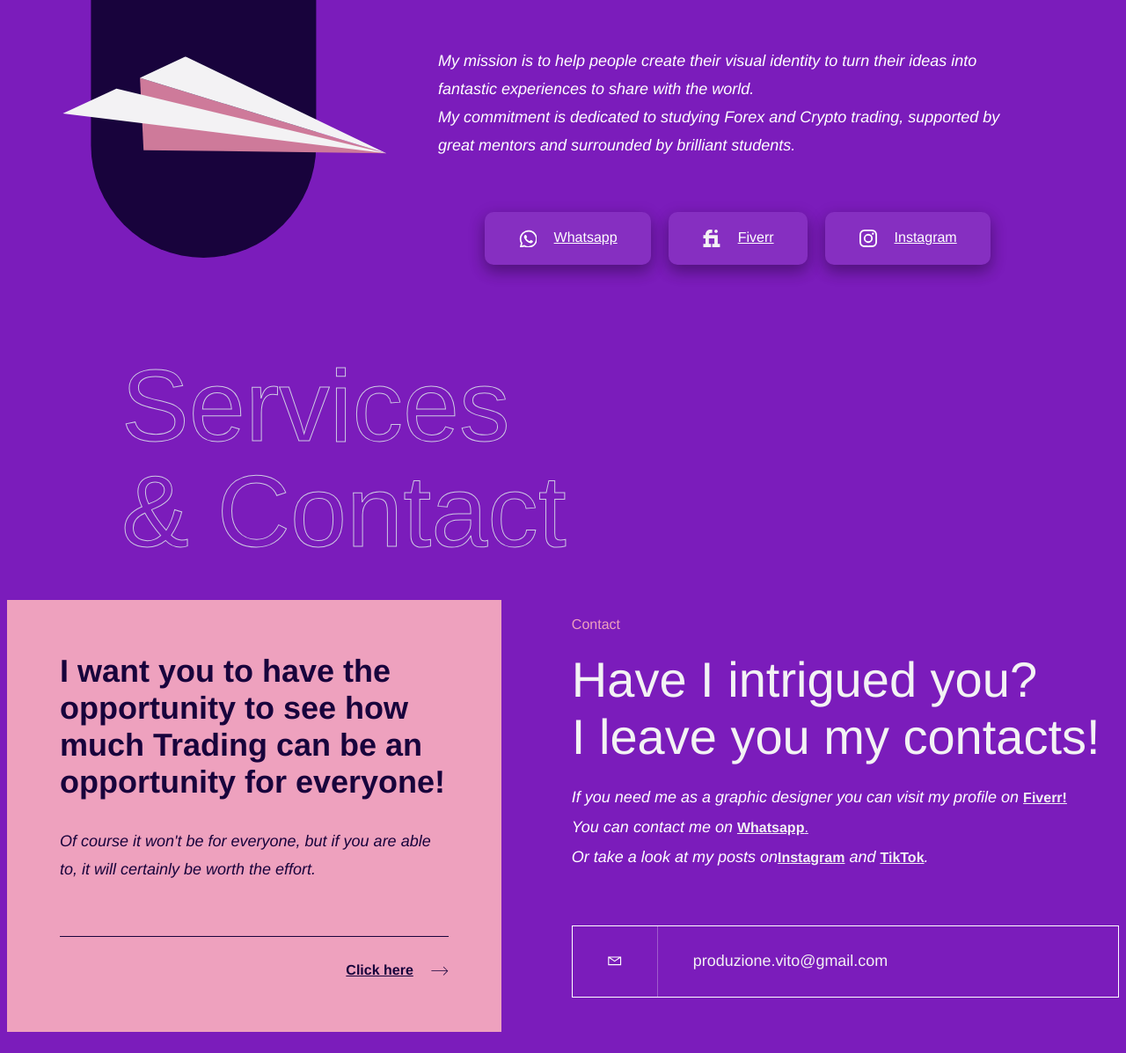
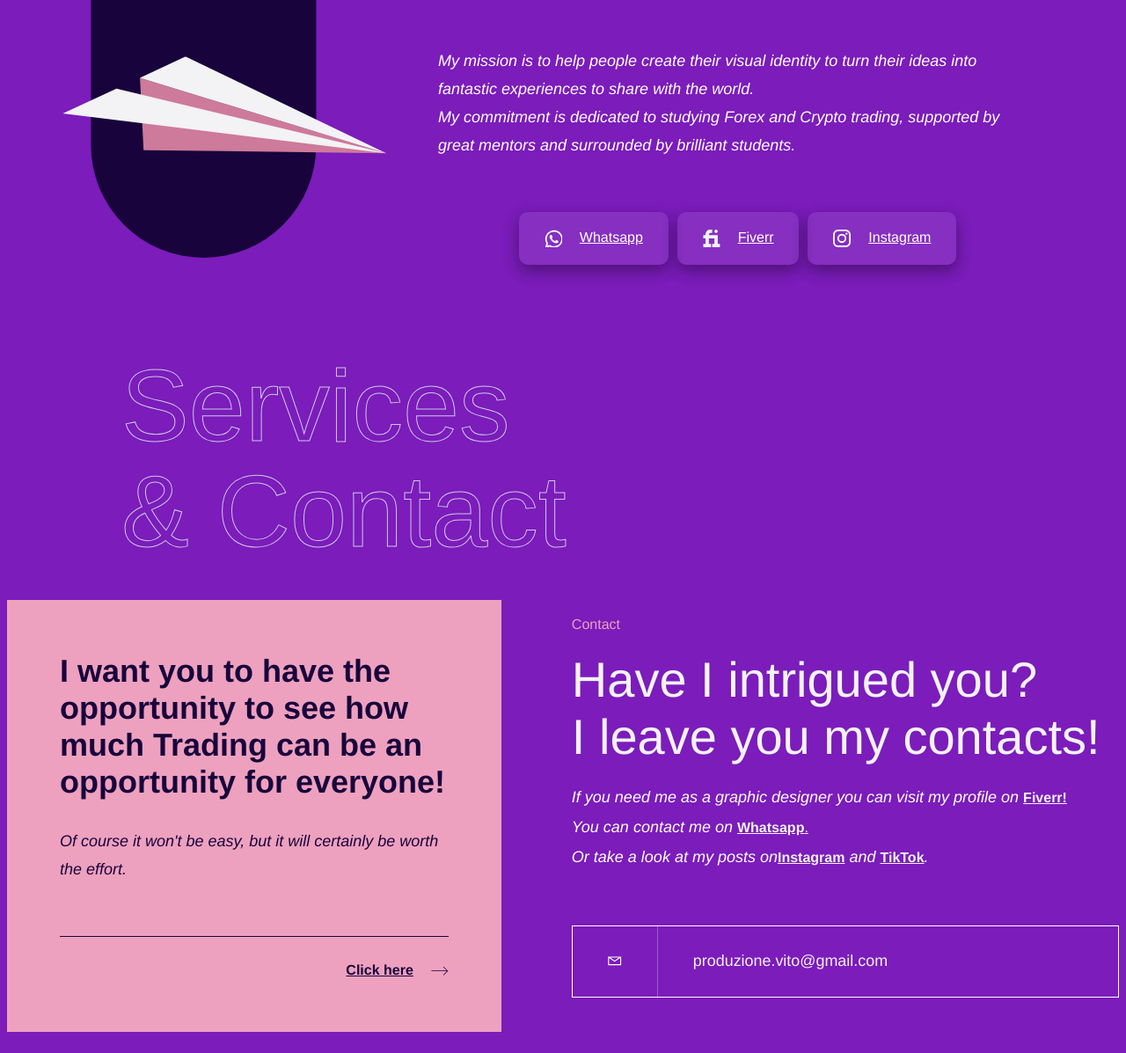
Before and after one commit to vitoesposito/vitoesposito, a PHP site: page / in a window 1280 px wide. Shown: the part 617-1814 px from the top of the page at 88% size. Run offline with PHP 8.4, Linux system fonts and the light colour scheme; some web fonts are replaced.

Commit message:
2201110449

```diff
--- a/files/styles.css
+++ b/files/styles.css
@@ -895,9 +895,9 @@ transition:transform 800ms cubic-bezier(0, 0.45, 0.15, 1)}
     color: white;
     font-size: 16px;
     fill: #fff;
-    padding:0 20%;
+    padding:0 15%;
     box-shadow: 0 8px 16px 0 rgba(0,0,0,0.2), 0 6px 20px 0 rgba(0,0,0,0.19);
-    margin: 10px;
+    margin: 5px;
 }
 
 .social-button svg {
--- a/index.html
+++ b/index.html
@@ -184,7 +184,7 @@
             <div class="informations-content">
                 <div class="about">
                     <div class="title"><b>I want you to have the opportunity to see how much Trading can be an opportunity for everyone!</b></div>
-                    <p><i>Of course it won't be for everyone, but if you are able to, it will certainly be worth the effort.</i></p>
+                    <p><i>Of course it won't be easy, but it will certainly be worth the effort.</i></p>
                     <div class="line"></div>
                     <a href="https://vitoesposito.it/about.html"><b>Click here</b>
                         <svg width="20" height="11" xmlns="http://www.w3.org/2000/svg"><path d="M14.285.668l-.506.506 4.146 4.148H.392v.717h17.533l-4.146 4.147.506.506 5.012-5.012z" fill="#18033C" fill-rule="evenodd"></path></svg>
@@ -213,7 +213,7 @@
             <div class="informations-content">
                 <div class="about">
                     <div class="title"><b>Desidero che tu possa avere l'occasione di vedere quanto il Trading possa essere un occasione per tutti!</b></div>
-                    <p><i>Certo non sarà per tutti, ma se ne sarai capace ne varrà sicuramente lo sforzo.</i></p>
+                    <p><i>Certo non sarà semplice, ma se ne sarai capace ne varrà sicuramente lo sforzo.</i></p>
                     <div class="line"></div>
                     <a href="https://vitoesposito.it/about.html"><b>Clicca qui</b>
                         <svg width="20" height="11" xmlns="http://www.w3.org/2000/svg"><path d="M14.285.668l-.506.506 4.146 4.148H.392v.717h17.533l-4.146 4.147.506.506 5.012-5.012z" fill="#18033C" fill-rule="evenodd"></path></svg>
```
Also changed, not shown: about.html (+5 -5 lines).
